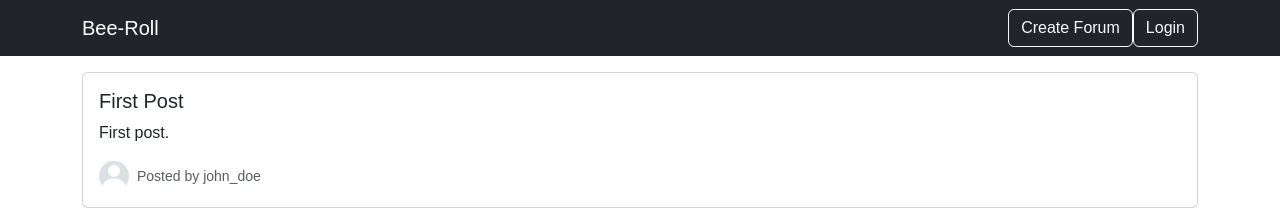
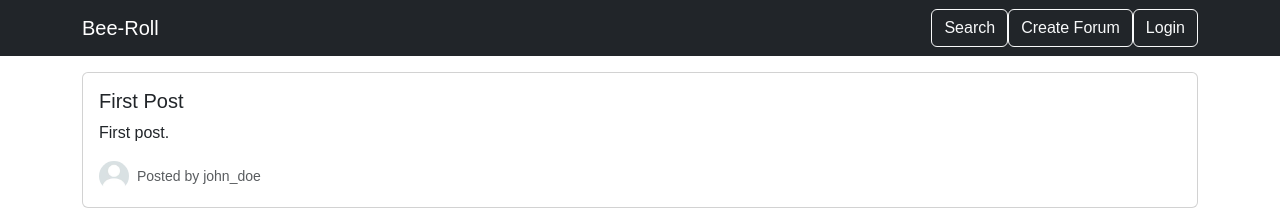
Before and after one commit to deniskilseev/Bee-roll, a React (Create React App) app in the folder frontend/: page / in a window 1280 px wide. Shown: the top 210 px of the page. Built offline with nearby package versions, Linux system fonts and the light colour scheme.

Commit message:
Add search to taskbar

```diff
--- a/frontend/src/components/Taskbar.js
+++ b/frontend/src/components/Taskbar.js
@@ -9,6 +9,7 @@ const Taskbar = () => {
   const { user, logout } = useUser();
   const [showLoginModal, setShowLoginModal] = useState(false);
   const [showRegisterModal, setShowRegisterModal] = useState(false);
+  const [showSearchBar, setShowSearchBar] = useState(false);
 
   const handleLoginClick = () => {
     setShowLoginModal(true);
@@ -30,12 +31,16 @@ const Taskbar = () => {
     setShowRegisterModal(false);
   };
 
+  const toggleSearchBar = () => {
+    setShowSearchBar(!showSearchBar); // Toggle search bar visibility
+  };
+
   return (
     <header className={`navbar navbar-dark bg-dark ${showLoginModal ? 'overlay' : ''}`}>
       <div className="container d-flex justify-content-between align-items-center">
         <Link className="navbar-brand" to="/">Bee-Roll</Link>
 
-        <div>
+        <div className="btn-group mr-2">
           {user ? (
             <div>
               <Link to="/profile" className="btn btn-outline-light mr-2">
@@ -47,6 +52,9 @@ const Taskbar = () => {
             </div>
           ) : (
             <div>
+              <button className="btn btn-outline-light ml-2" onClick={toggleSearchBar}>
+                <span className="d-inline-block text-center">{showSearchBar ? 'Hide Search' : 'Search'}</span>
+              </button>
               <Link to="/createforum" className="btn btn-outline-light mr-2">
                   <span className="d-inline-block text-center">Create Forum</span>
               </Link>
@@ -57,6 +65,14 @@ const Taskbar = () => {
           )}
         </div>
 
+        {showSearchBar && (
+          <div className="input-group ml-2">
+            <input type="text" className="form-control" placeholder="Search..." />
+            <div className="input-group-append">
+              <button className="btn btn-outline-light" type="button">Search</button>
+            </div>
+          </div>
+        )}
 
         <LoginPageModal showModal={showLoginModal} onClose={handleCloseModal} />
         <RegisterPageModal showModal={showRegisterModal} onClose={handleRegisterModal} />
```
Lines whose indentation alone changed are shown as unchanged.
